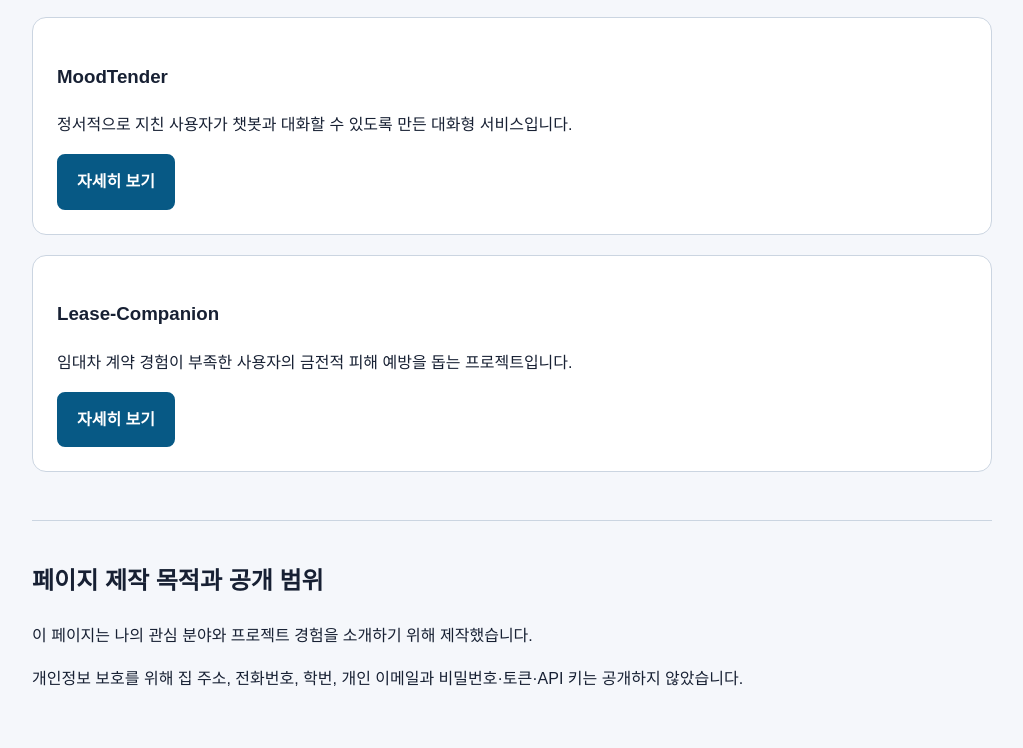
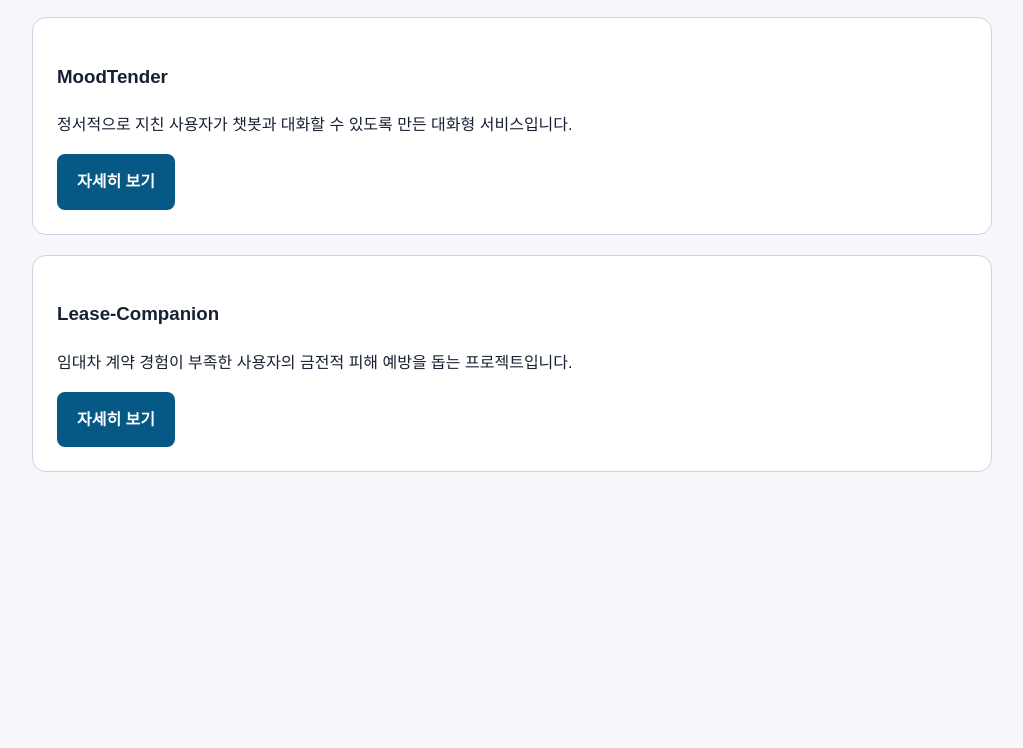
Before and after one commit to jaehyun7849/about-me, a plain HTML site: page index.html in a window 1280 px wide. Shown: the part 1224-1972 px from the top of the page, without its empty margins (128-1151 px from the left). After the commit the page ends 1744 px from the top, so only its background shows below. Drawn offline with Linux system fonts and the light colour scheme.

Commit message:
Delete footer content from index.html
Removed footer section with purpose and privacy details.

```diff
--- a/index.html
+++ b/index.html
@@ -216,19 +216,5 @@
       </article>
     </section>
   </main>
-
-  <footer>
-    <h2>페이지 제작 목적과 공개 범위</h2>
-
-    <p>
-      이 페이지는 나의 관심 분야와 프로젝트 경험을 소개하기 위해
-      제작했습니다.
-    </p>
-
-    <p>
-      개인정보 보호를 위해 집 주소, 전화번호, 학번, 개인 이메일과
-      비밀번호·토큰·API 키는 공개하지 않았습니다.
-    </p>
-  </footer>
 </body>
 </html>
```
